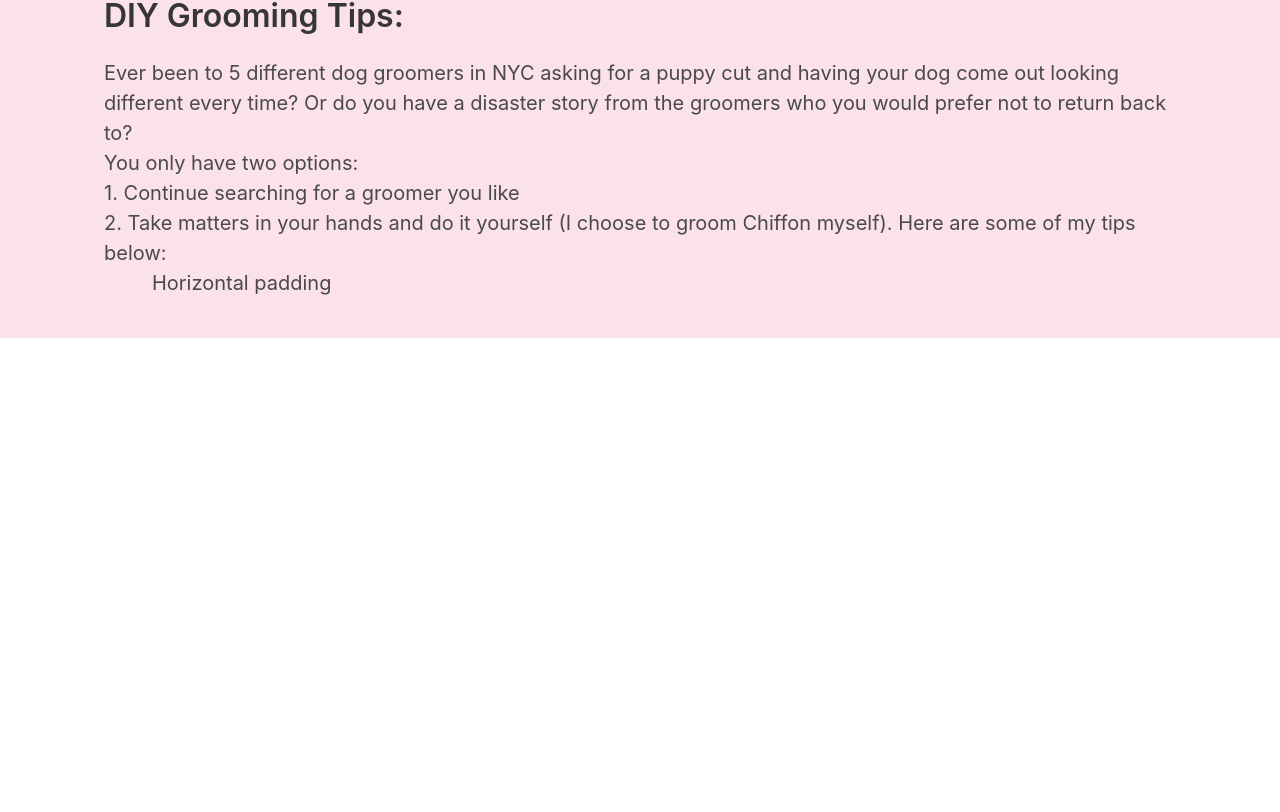
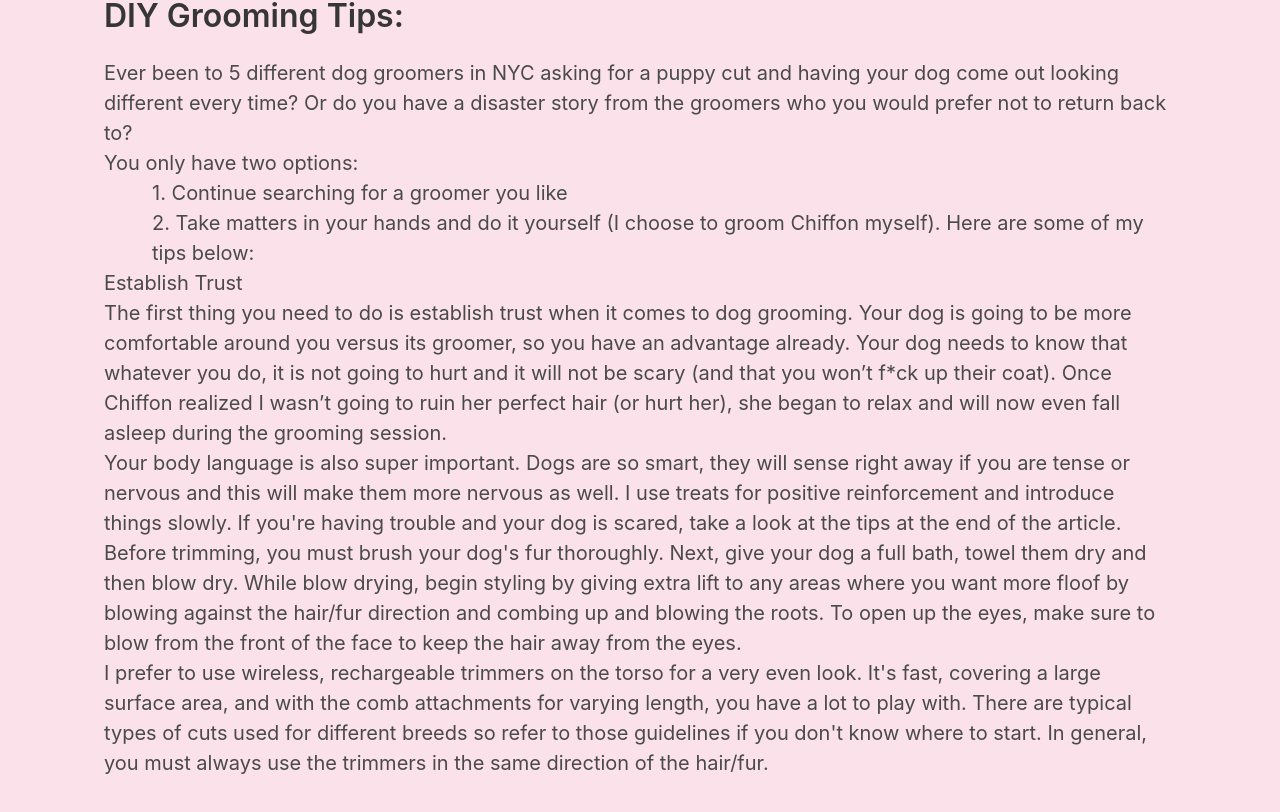
Before and after one commit to TechieQian/chiffon, a React (Create React App) app: page /grooming in a window 1280 px wide. Shown: the part 596-1408 px from the top of the page. Before the commit the page ends 934 px from the top, so only its background shows below. Built offline with nearby package versions, Linux system fonts and the light colour scheme.

Commit message:
editing grooming

```diff
--- a/src/body/Grooming.tsx
+++ b/src/body/Grooming.tsx
@@ -7,12 +7,17 @@ function Grooming(props : any) {
             <p>Ever been to 5 different dog groomers in NYC asking for a puppy cut and having your dog come out looking different every time? Or do you have a disaster story from the groomers who you would prefer not to return back to?
 </p>
 <p>You only have two options:</p>
-<p>1. Continue searching for a groomer you like</p>
-<p>2. Take matters in your hands and do it yourself (I choose to groom Chiffon myself). Here are some of my tips below:</p>
-<p className="px-6"> Horizontal padding</p>
+<p className="pl-6">1. Continue searching for a groomer you like</p>
+<p className="pl-6">2. Take matters in your hands and do it yourself (I choose to groom Chiffon myself). Here are some of my tips below:</p>
+<p>Establish Trust</p>
+<p>The first thing you need to do is establish trust when it comes to dog grooming. Your dog is going to be more comfortable around you versus its groomer, so you have an advantage already. Your dog needs to know that whatever you do, it is not going to hurt and it will not be scary (and that you won’t f*ck up their coat). Once Chiffon realized I wasn’t going to ruin her perfect hair (or hurt her), she began to relax and will now even fall asleep during the grooming session.</p>
+<p>Your body language is also super important. Dogs are so smart, they will sense right away if you are tense or nervous and this will make them more nervous as well. I use treats for positive reinforcement and introduce things slowly. If you're having trouble and your dog is scared, take a look at the tips at the end of the article.</p>
+<p></p>
+<p>Before trimming, you must brush your dog's fur thoroughly. Next, give your dog a full bath, towel them dry and then blow dry. While blow drying, begin styling by giving extra lift to any areas where you want more floof by blowing against the hair/fur direction and combing up and blowing the roots. To open up the eyes, make sure to blow from the front of the face to keep the hair away from the eyes.</p>
+
+<p>I prefer to use wireless, rechargeable trimmers on the torso for a very even look. It's fast, covering a large surface area, and with the comb attachments for varying length, you have a lot to play with. There are typical types of cuts used for different breeds so refer to those guidelines if you don't know where to start. In general, you must always use the trimmers in the same direction of the hair/fur.</p>
 
 
-<p></p>
             </div>
     )
 }
```
